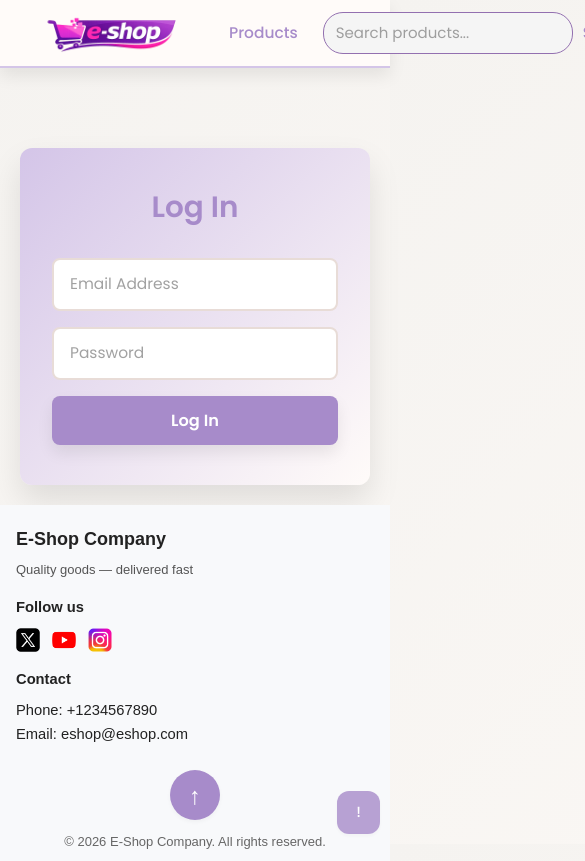
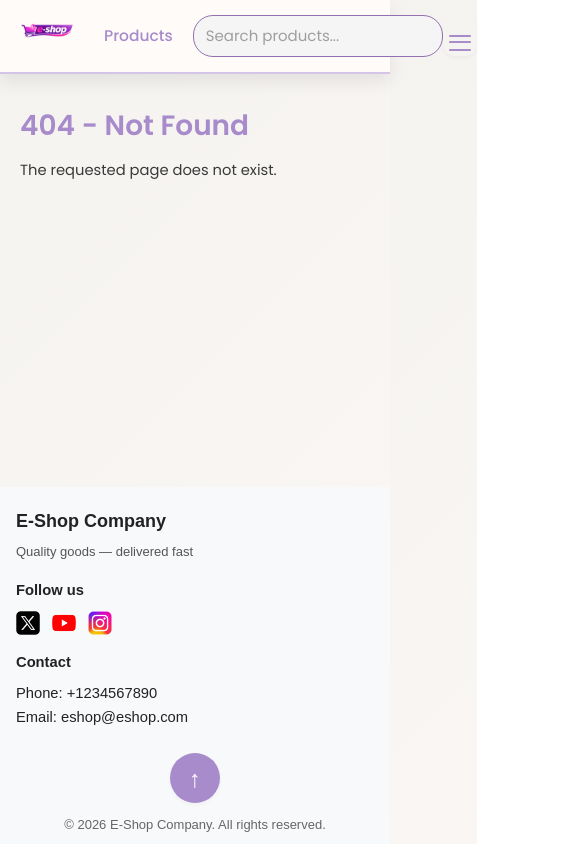
Before and after one commit to DaniilForum/ecommerce, a React (Vite) app in the folder frontend/: page /ecommerce/login in a window 390 px wide. Shown: the top 861 px of the page, 585 px wide, since content can reach past the window. Built offline with nearby package versions, Linux system fonts and the light colour scheme; no server answers.

Commit message:
responsibility fix

```diff
--- a/frontend/src/api/axiosConfig.js
+++ b/frontend/src/api/axiosConfig.js
@@ -1,9 +1,13 @@
 import axios from 'axios';
 
-const API_BASE_URL = import.meta.env.VITE_API_BASE_URL || 'http://localhost:5000/api';
+const API_BASE_URL = import.meta.env.VITE_API_URL || 'http://localhost:5000/api';
 
 const api = axios.create({
   baseURL: API_BASE_URL,
+  headers: {
+    'Content-Type': 'application/json',
+    'ngrok-skip-browser-warning': 'true', // Пропускает страницу предупреждения ngrok
+  },
 });
 
 // Add auth token to requests
--- a/frontend/src/components/Navbar.css
+++ b/frontend/src/components/Navbar.css
@@ -1,3 +1,12 @@
+/* Global reset to ensure full width on mobile */
+body {
+  margin: 0;
+  padding: 0;
+}
+* {
+  box-sizing: border-box;
+}
+
 nav {
   background: var(--color-surface);
   box-shadow: var(--shadow-md);
@@ -9,6 +18,8 @@ nav {
   position: sticky;
   top: 0;
   z-index: 100;
+  width: 100%;
+  box-sizing: border-box;
 }
 
 nav > div {
@@ -129,3 +140,69 @@ nav .logo-link:hover {
 .nav-logout-btn:hover {
   background: #fa5252;
 }
+
+/* Responsive navigation */
+.nav-toggle {
+  display: none;
+  background: transparent;
+  border: none;
+  cursor: pointer;
+  width: 40px;
+  height: 40px;
+  padding: 6px;
+  align-items: center;
+  justify-content: center;
+}
+.hamburger,
+.hamburger::before,
+.hamburger::after {
+  content: '';
+  display: block;
+  width: 22px;
+  height: 2px;
+  background: var(--color-primary);
+  transition: transform 0.25s ease, opacity 0.2s ease;
+  border-radius: 2px;
+}
+.hamburger::before,
+.hamburger::after {
+  margin-top: 6px;
+}
+.hamburger.open {
+  background: transparent;
+}
+.hamburger.open::before {
+  transform: translateY(6px) rotate(45deg);
+}
+.hamburger.open::after {
+  transform: translateY(-6px) rotate(-45deg);
+}
+
+.nav-right {
+  display: flex;
+  align-items: center;
+  gap: 12px;
+}
+
+@media (max-width: 768px) {
+  .nav-logo { height: 48px; margin-top: 0; margin-bottom: 0; }
+  nav { padding: 8px 12px; }
+  .nav-left { gap: 10px; }
+  .nav-toggle { display: flex; }
+  .nav-right {
+    display: none;
+    position: absolute;
+    top: 100%;
+    left: 0;
+    right: 0;
+    background: var(--color-surface);
+    flex-direction: column;
+    gap: 8px;
+    padding: 12px;
+    border-bottom: 1px solid rgba(0,0,0,0.05);
+  }
+  .nav-right.open { display: flex; }
+  .nav-right a, .nav-right button { width: 100%; text-align:left; }
+  .nav-user-dropdown { width: 100%; }
+  .nav-dropdown-menu { position: static; box-shadow: none; width: 100%; margin-top: 8px; }
+}
--- a/frontend/src/components/Navbar.jsx
+++ b/frontend/src/components/Navbar.jsx
@@ -10,6 +10,8 @@ const Navbar = () => {
   const [open, setOpen] = useState(false);
   const token = localStorage.getItem('authToken');
   const dropdownRef = useRef();
+  const navRef = useRef();
+  const [menuOpen, setMenuOpen] = useState(false);
   const [searchTerm, setSearchTerm] = useState('');
 
   // Fetch user profile if token exists on mount or token change
@@ -35,6 +37,7 @@ const Navbar = () => {
   useEffect(() => {
     const onDoc = (e) => {
       if (dropdownRef.current && !dropdownRef.current.contains(e.target)) setOpen(false);
+      if (navRef.current && !navRef.current.contains(e.target)) setMenuOpen(false);
     };
     document.addEventListener('click', onDoc);
     return () => document.removeEventListener('click', onDoc);
@@ -84,37 +87,42 @@ const Navbar = () => {
   };
 
   return (
-    <nav>
+    <nav ref={navRef}>
       <div className="nav-left">
-        <Link to="/" className="logo-link">
+        <Link to="/" className="logo-link" onClick={() => setMenuOpen(false)}>
           <img src={logo} alt="Store Logo" className="nav-logo" />
         </Link>
         {/* <Link to="/">Home</Link> */}
-        <Link to="/products">Products</Link>
-        <form onSubmit={handleSearch} className="nav-search-form">
+        <Link to="/products" onClick={() => setMenuOpen(false)}>Products</Link>
+        <form onSubmit={handleSearch} className="nav-search-form" style={{ display: 'flex', flex: 1, minWidth: '100px', maxWidth: '400px' }}>
           <input
             type="text"
             placeholder="Search products..."
             value={searchTerm}
             onChange={(e) => setSearchTerm(e.target.value)}
             className="nav-search-input"
+            style={{ width: '100%' }}
           />
         </form>
       </div>
 
-      <div>
+      <button className="nav-toggle" onClick={() => setMenuOpen(m => !m)} aria-label="Toggle navigation">
+        <span className={`hamburger ${menuOpen ? 'open' : ''}`}></span>
+      </button>
+
+      <div className={`nav-right ${menuOpen ? 'open' : ''}`}>
         {/* right-side controls: cart then user */}
-        {user && <Link to="/cart">Cart</Link>}
+        {user && <Link to="/cart" onClick={() => setMenuOpen(false)}>Cart</Link>}
 
         {/* only show Admin link for admin users */}
         {user && user.role === 'admin' && (
-          <Link to="/admin">Admin panel</Link>
+          <Link to="/admin" onClick={() => setMenuOpen(false)}>Admin panel</Link>
         )}
 
         {!user ? (
           <>
-            <Link to="/signup">Signup</Link>
-            <Link to="/login">Login</Link>
+            <Link to="/signup" onClick={() => setMenuOpen(false)}>Signup</Link>
+            <Link to="/login" onClick={() => setMenuOpen(false)}>Login</Link>
           </>
         ) : (
           <div ref={dropdownRef} className="nav-user-dropdown">
@@ -136,3 +144,4 @@ const Navbar = () => {
 };
 
 export default Navbar;
+// updated
--- a/frontend/src/main.jsx
+++ b/frontend/src/main.jsx
@@ -9,7 +9,7 @@ const root = createRoot(container);
 
 root.render(
   <React.StrictMode>
-    <BrowserRouter basename="/ecommerce">
+    <BrowserRouter basename={import.meta.env.BASE_URL}>
       <App />
     </BrowserRouter>
   </React.StrictMode>
```
Also changed, not shown: 1 other file (tests, documents, lock files or other folders).
